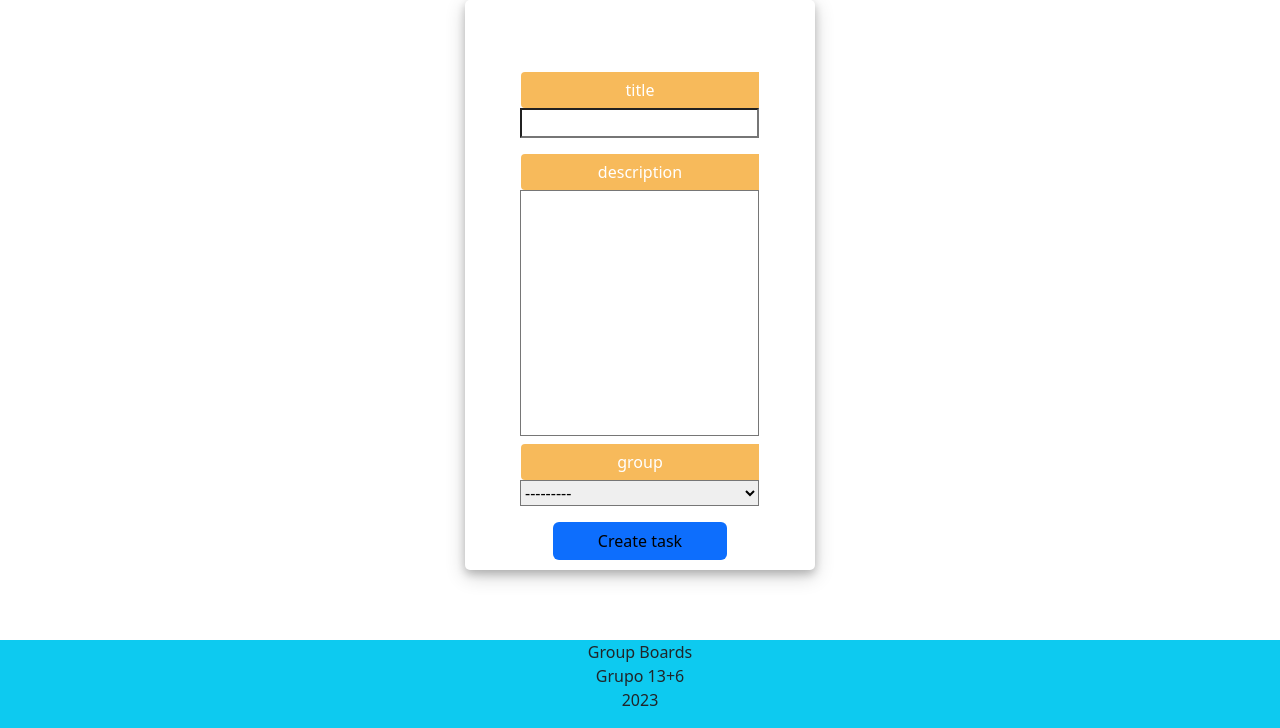
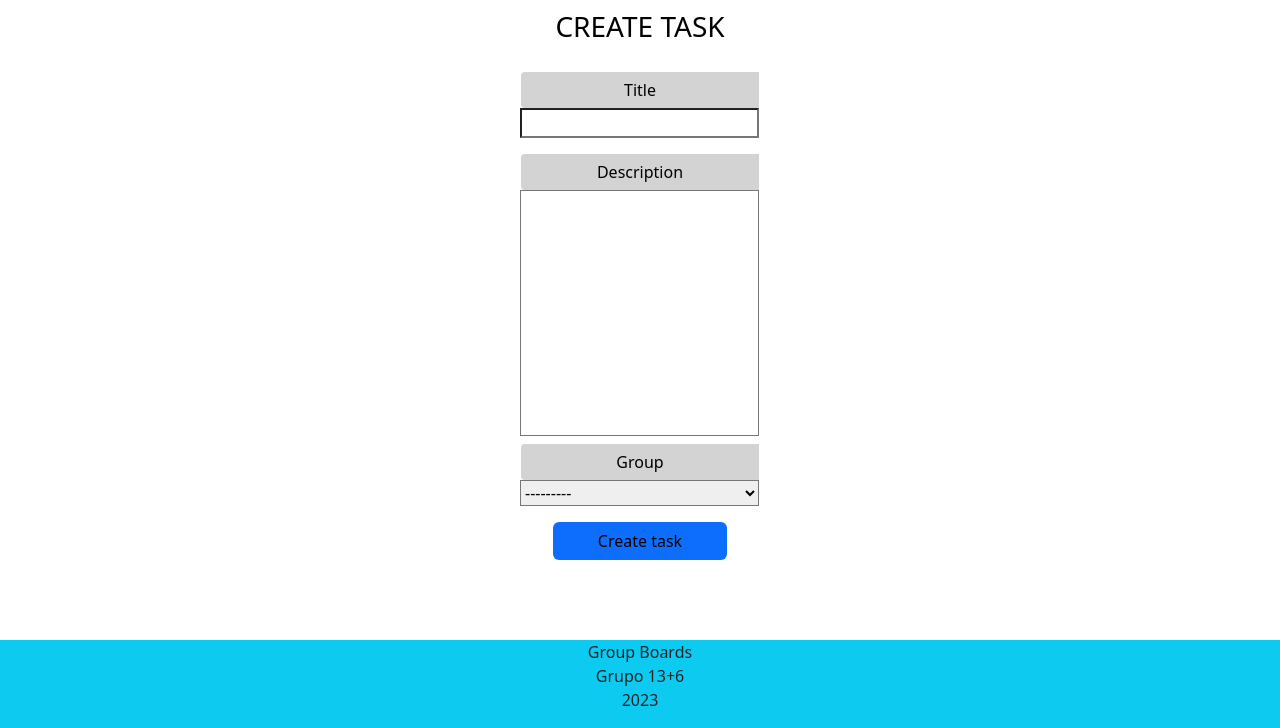
Before and after one commit to ezequ1el2208/cac_2023-proyecto_final_integrador, a Django app: page /gbweb/create_task/ in a window 1280 px wide. Shown: the part 72-800 px from the top of the page. Run offline with Django 4.2, Linux system fonts and the light colour scheme; data that the repository does not hold is empty.

Commit message:
Cambio de estilo de create_task

```diff
--- a/groupsboard/gbweb/templates/tasks/create_task.html
+++ b/groupsboard/gbweb/templates/tasks/create_task.html
@@ -19,10 +19,7 @@
         justify-content: center;
         flex-direction: column;
         padding: 10px;
-        box-shadow: 0 4px 8px 0 rgba(0, 0, 0, 0.2), 0 6px 20px 0 rgba(0, 0, 0, 0.19);
-        -webkit-box-shadow: 0 4px 8px 0 rgba(0, 0, 0, 0.2), 0 6px 20px 0 rgba(0, 0, 0, 0.19);
-        -moz-box-shadow: 0 4px 8px 0 rgba(0, 0, 0, 0.2), 0 6px 20px 0 rgba(0, 0, 0, 0.19);
-        border-radius: 5px;
+
     }
 
     .form_container {
@@ -30,7 +27,7 @@
     }
 
     #form-title{
-        color: white;
+        color: black;
     }
     .create_task_btn {
         width: 100%;
@@ -56,8 +53,8 @@
         display:flex;
         flex-direction:column;
         align-items: center;
-        background: #f7ba5b;
-        color: white;
+        background: lightgray;
+        color: black;
         border: 0;
         border-radius: 0.25rem 0 0 0.25rem;
 
@@ -87,19 +84,19 @@
                     {% csrf_token %}
                     <div class="input-group mb-3">
                         <div class="input-group-append">
-                            <span class="input-group-text">title</span>
+                            <span class="input-group-text">Title</span>
                         </div>
                         {{form.title}}
                     </div>
                     <div class="input-group mb-2">
                         <div class="input-group-append">
-                            <span class="input-group-text">description</span>
+                            <span class="input-group-text">Description</span>
                         </div>
                         {{form.description}}
                     </div>
                     <div class="input-group mb-2">
                         <div class="input-group-append">
-                            <span class="input-group-text">group</span>
+                            <span class="input-group-text">Group</span>
                         </div>
                         {{form.group}}
                     </div>
```
